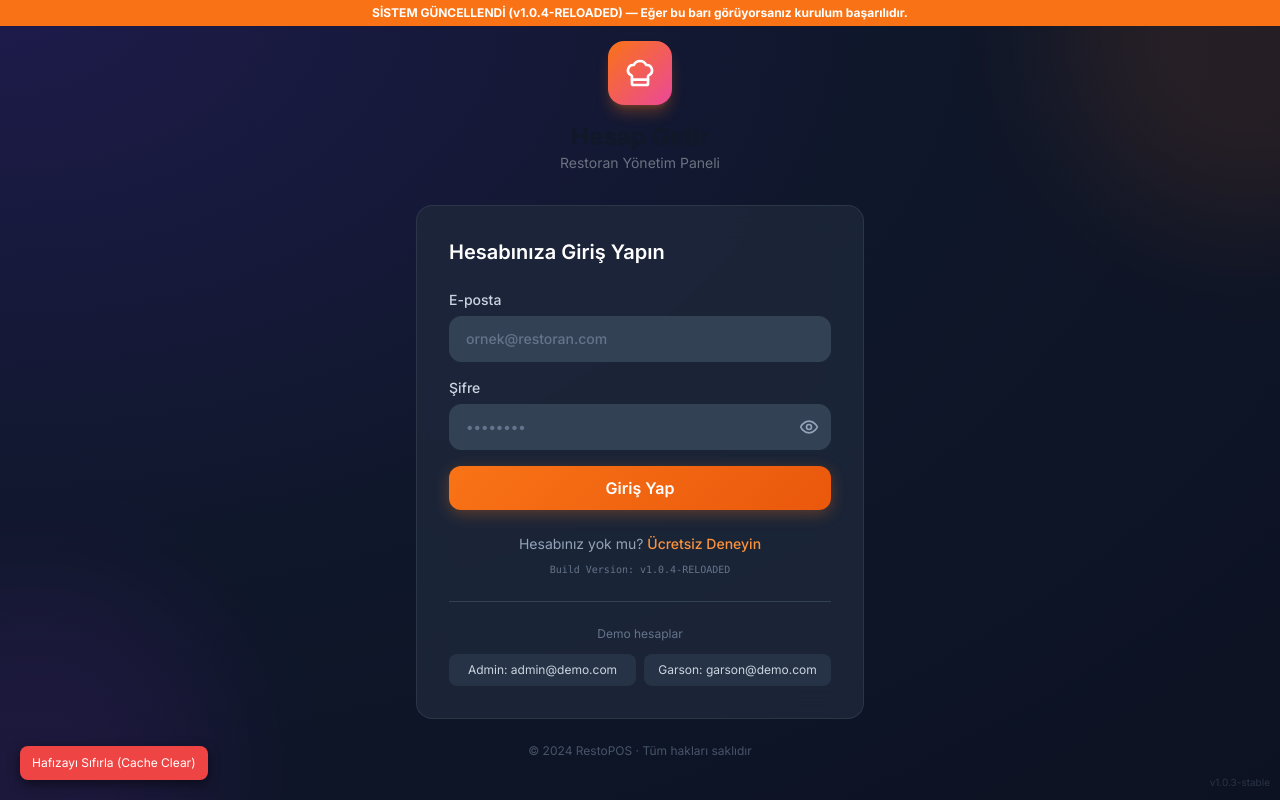
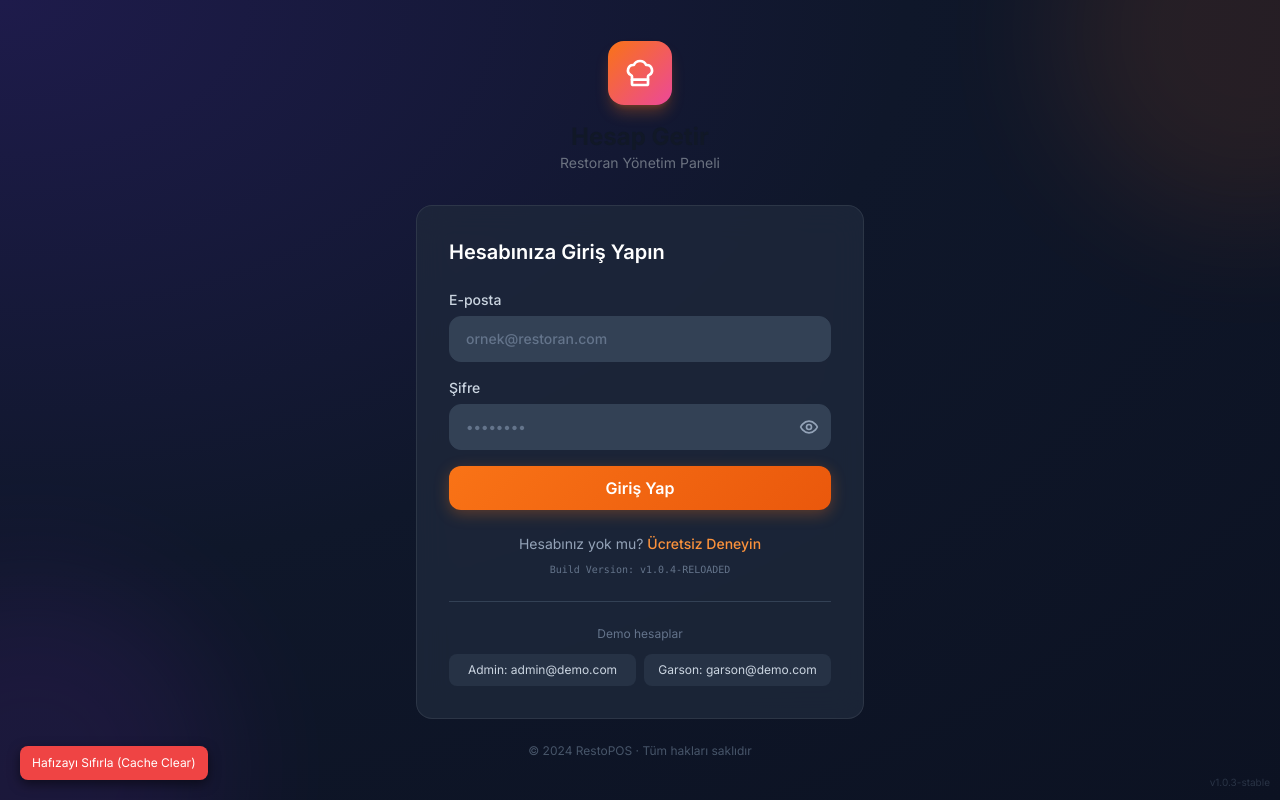
Before and after one commit to colombdesign-gif/resto-pos-, a Next.js app in the folder apps/frontend/: page /login in a window 1280 px wide. Built offline with nearby package versions, Linux system fonts and the light colour scheme; no server answers.

Commit message:
Fix: Make stock deduction flexible to prevent blocking orders and remove orange debug bar

```diff
--- a/apps/frontend/src/app/DebugTools.tsx
+++ b/apps/frontend/src/app/DebugTools.tsx
@@ -13,24 +13,7 @@ export default function DebugTools() {
 
   return (
     <>
-      <div id="app-root-overlay" style={{
-        position: 'fixed',
-        top: 0,
-        left: 0,
-        right: 0,
-        backgroundColor: '#f97316',
-        color: 'white',
-        fontSize: '12px',
-        fontWeight: 'bold',
-        textAlign: 'center',
-        padding: '4px',
-        zIndex: 99999,
-        pointerEvents: 'none'
-      }}>
-        SİSTEM GÜNCELLENDİ (v1.0.4-RELOADED) — Eğer bu barı görüyorsanız kurulum başarılıdır.
-      </div>
-
-      <button
+      {/* SİSTEM GÜNCELLENDİ barı kaldırıldı */}      <button
         onClick={() => {
           if ('serviceWorker' in navigator) {
             navigator.serviceWorker.getRegistrations().then(regs => {
```
Also changed, not shown: 1 other file (tests, documents, lock files or other folders).
